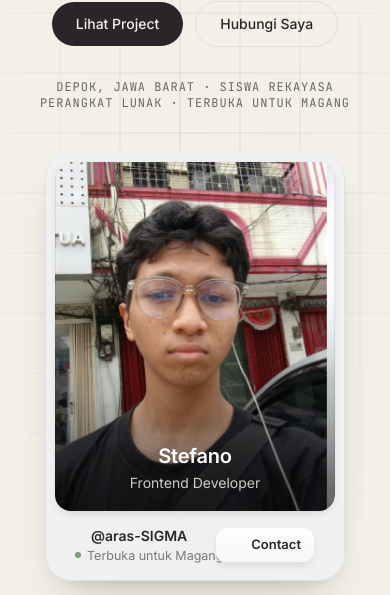
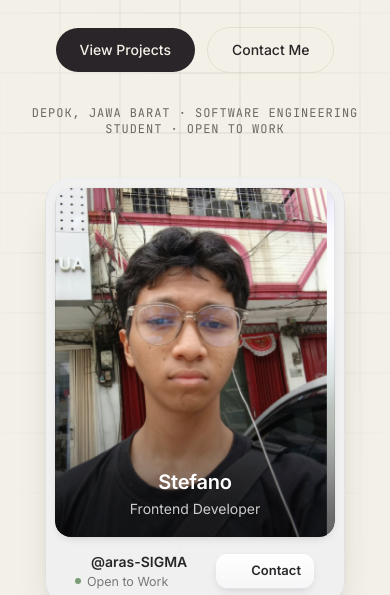
Before and after one commit to aras-SIGMA/Portofolio-stefano-2, a React (Vite) app: page / in a window 390 px wide. Shown: the part 291-886 px from the top of the page. Built offline with nearby package versions, Linux system fonts and the light colour scheme; no server answers; some icons are missing.

Commit message:
feat(content): default EN language, open to work status, mask phone

```diff
--- a/src/components/Contact.tsx
+++ b/src/components/Contact.tsx
@@ -10,7 +10,7 @@ export default function Contact() {
     { label: "Email", value: profile.email, href: `mailto:${profile.email}` },
     { label: "GitHub", value: `github.com/${profile.username}`, href: profile.github },
     { label: "LinkedIn", value: "linkedin.com/in/stefano", href: profile.linkedin },
-    { label: "WhatsApp", value: "+62 858-8927-0732", href: profile.whatsapp },
+    { label: "WhatsApp", value: "+62 858-••••-••32", href: profile.whatsapp },
   ];
 
   return (
--- a/src/data/profile.ts
+++ b/src/data/profile.ts
@@ -5,7 +5,7 @@ export const profile = {
   tagline:
     "Siswa RPL yang membangun produk web & mobile — dari ide, desain, sampai deploy.",
   location: "Depok, Jawa Barat",
-  status: "Siswa Rekayasa Perangkat Lunak · Terbuka untuk Magang",
+  status: "Siswa Rekayasa Perangkat Lunak · Terbuka untuk Bekerja",
   about: [
     "Halo, saya Stefano — siswa Rekayasa Perangkat Lunak dari Depok. Saya suka mengubah ide menjadi aplikasi yang benar-benar bisa dipakai, dari web hingga mobile.",
     "Saya fokus di frontend (React, Flutter) namun juga membangun backend sendiri (Node.js/Express) untuk project pribadi. Saat ini saya sedang mencari kesempatan magang untuk belajar langsung di lingkungan industri, berkontribusi pada produk nyata, dan mempercepat pertumbuhan saya sebagai developer.",
--- a/src/i18n.tsx
+++ b/src/i18n.tsx
@@ -19,7 +19,7 @@ const id = {
   "nav.openMenu": "Buka menu",
   "nav.toggleLang": "Ganti bahasa ke Inggris",
 
-  "hero.badge": "Terbuka untuk Magang",
+  "hero.badge": "Terbuka untuk Bekerja",
   "hero.tagline":
     "Siswa RPL yang membangun produk web & mobile — dari ide, desain, sampai deploy.",
   "hero.viewProjects": "Lihat Project",
@@ -64,7 +64,7 @@ const id = {
   "github.focus": "Fokus",
   "github.status": "Status",
   "github.focusValue": "Web & Mobile",
-  "github.statusValue": "Terbuka untuk Magang",
+  "github.statusValue": "Terbuka untuk Bekerja",
   "github.lastYear": "kontribusi setahun terakhir",
   "github.sample": "contoh data — menunggu GitHub",
 
@@ -82,8 +82,8 @@ const id = {
   "theme.disableDark": "Matikan dark mode",
   "theme.enableDark": "Aktifkan dark mode",
 
-  "profile.statusFull": "Siswa Rekayasa Perangkat Lunak · Terbuka untuk Magang",
-  "profile.statusShort": "Terbuka untuk Magang",
+  "profile.statusFull": "Siswa Rekayasa Perangkat Lunak · Terbuka untuk Bekerja",
+  "profile.statusShort": "Terbuka untuk Bekerja",
 } as const;
 
 export type TKey = keyof typeof id;
@@ -99,7 +99,7 @@ const en: Record<TKey, string> = {
   "nav.openMenu": "Open menu",
   "nav.toggleLang": "Switch language to Indonesian",
 
-  "hero.badge": "Open to Internship",
+  "hero.badge": "Open to Work",
   "hero.tagline":
     "A software engineering student building web & mobile products — from idea, design, to deployment.",
   "hero.viewProjects": "View Projects",
@@ -144,7 +144,7 @@ const en: Record<TKey, string> = {
   "github.focus": "Focus",
   "github.status": "Status",
   "github.focusValue": "Web & Mobile",
-  "github.statusValue": "Open to Internship",
+  "github.statusValue": "Open to Work",
   "github.lastYear": "contributions in the last year",
   "github.sample": "sample data — waiting for GitHub",
 
@@ -162,22 +162,22 @@ const en: Record<TKey, string> = {
   "theme.disableDark": "Turn off dark mode",
   "theme.enableDark": "Turn on dark mode",
 
-  "profile.statusFull": "Software Engineering Student · Open to Internship",
-  "profile.statusShort": "Open to Internship",
+  "profile.statusFull": "Software Engineering Student · Open to Work",
+  "profile.statusShort": "Open to Work",
 };
 
 const dict: Record<Lang, Record<TKey, string>> = { id, en };
 
 function initialLang(): Lang {
   const stored = localStorage.getItem("lang");
-  return stored === "en" || stored === "id" ? stored : "id";
+  return stored === "en" || stored === "id" ? stored : "en";
 }
 
 const LangCtx = createContext<{
   lang: Lang;
   setLang: (l: Lang) => void;
   t: (k: TKey) => string;
-}>({ lang: "id", setLang: () => {}, t: (k) => id[k] });
+}>({ lang: "en", setLang: () => {}, t: (k) => en[k] });
 
 export function LangProvider({ children }: { children: ReactNode }) {
   const [lang, setLang] = useState<Lang>(initialLang);
```
